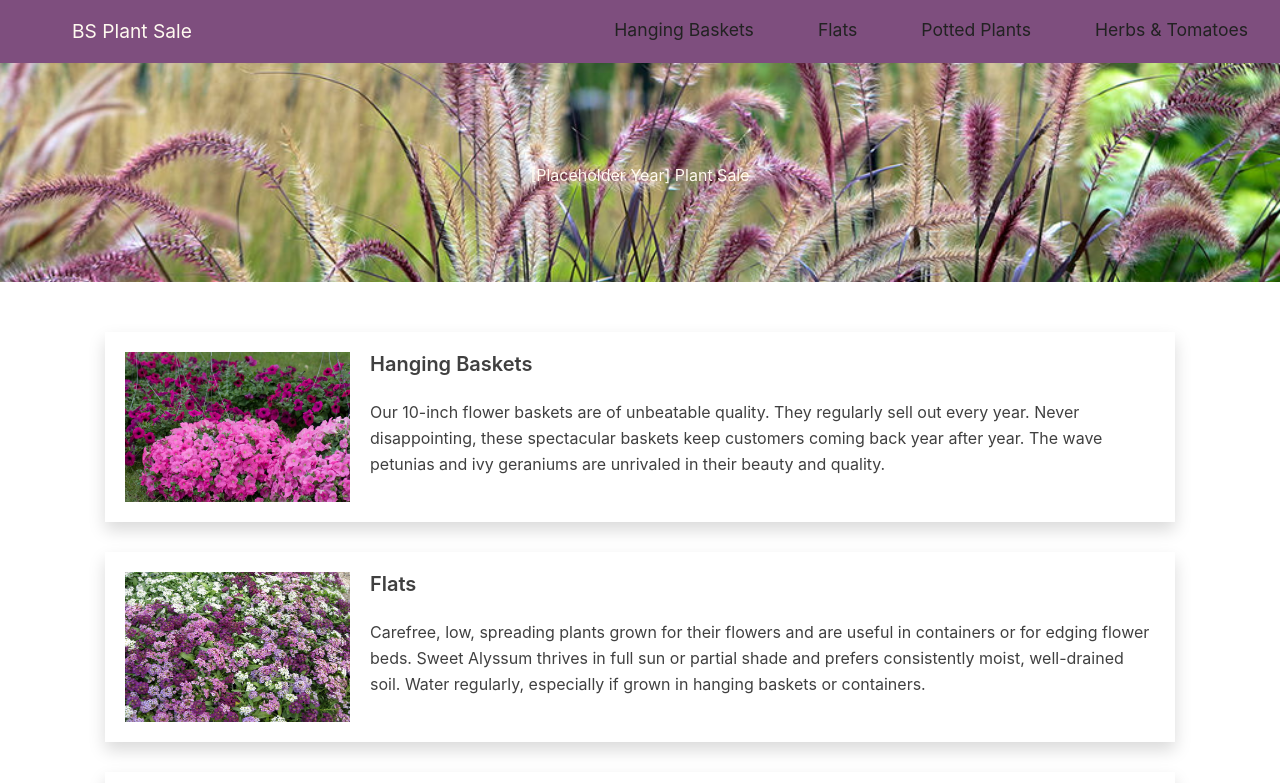
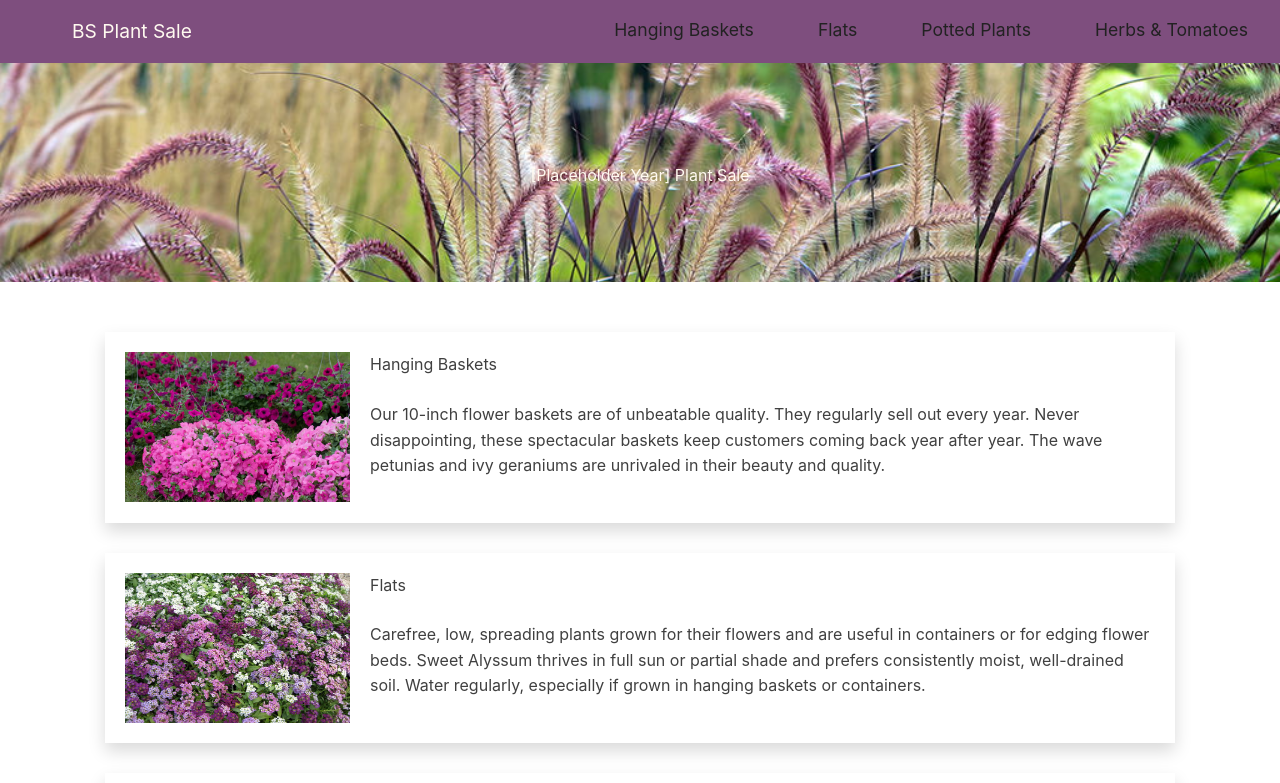
Before and after one commit to betsystevens/flowersale, a React (Create React App) app: page /home in a window 1280 px wide. Shown: the top 783 px of the page. Built offline with nearby package versions, Linux system fonts and the light colour scheme.

Commit message:
change h3 to p, add tailwind styles

```diff
--- a/src/components/FlowerGroups.js
+++ b/src/components/FlowerGroups.js
@@ -7,8 +7,8 @@ function FlowerGroups(props) {
       <div key={flower.id} className="band shadow">
           <img src={flower.image} alt={flower.name} />
           <div className="band-body">
-            <h3>{flower.name}</h3>
-            <p>{flower.description}</p>
+            <p className="pt-2 text-xl font-semibold">{flower.name}</p>
+            <p className="pt-4">{flower.description}</p>
           </div>
       </div>
     );
```
